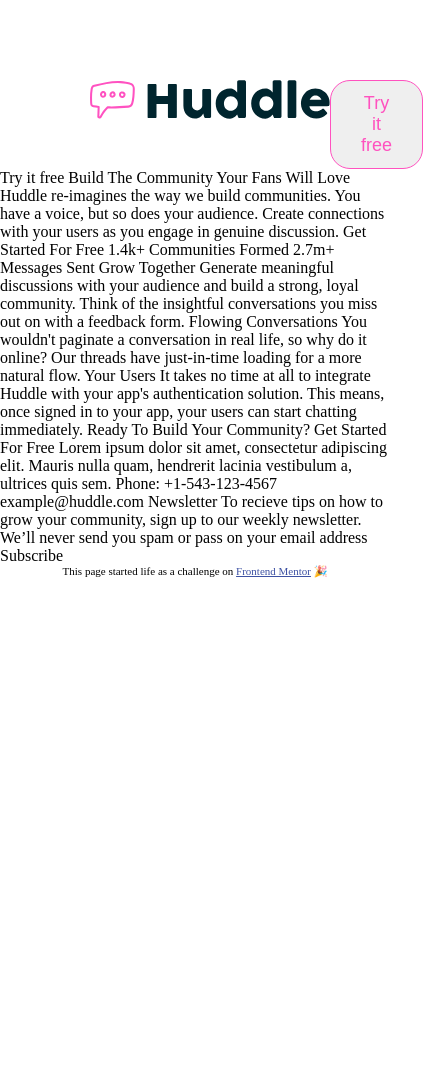
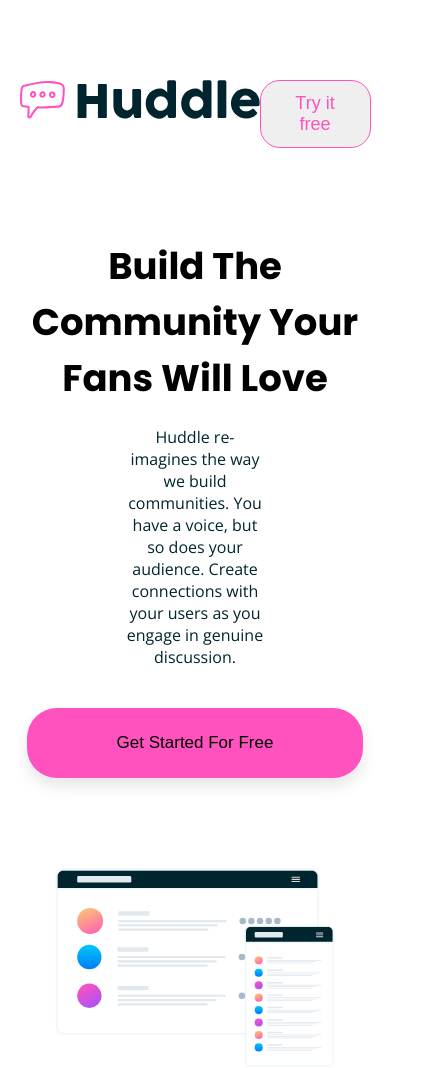
Before and after one commit to silashuereca/HuddleLandingPage, a plain HTML site: page index.html in a window 390 px wide. Shown: the whole page, 423 px wide, since content can reach past the window. Before the commit the page ends 844 px from the top, so only its background shows below. Drawn offline with nearby package versions, Linux system fonts and the light colour scheme.

Commit message:
add demo image and responsive width

```diff
--- a/index.html
+++ b/index.html
@@ -24,11 +24,31 @@
             <button>Try it free</button>
         </div>
     </div>
-  Try it free
 
-  Build The Community Your Fans Will Love
+    <!-- Intro -->
+    <div id="intro-container">
+      <div><h1>Build The Community Your Fans Will Love</h1></div>
+      <div id="intro-text">
+        <p>Huddle re-imagines the way we build communities. You have a voice, but so does
+            your audience. Create connections with your users as you engage in genuine discussion.
+        </p>
+      </div>
+      <div id="get-started-button-container">
+        <button>Get Started For Free</button>
+      </div>
+    </div>
 
-  Huddle re-imagines the way we build communities. You have a voice, but so does
+    <!-- Demo image of software -->
+    <div id="demo-image-container">
+      <img src="huddle-landing-page-251784-master/images/screen-mockups.svg" alt="demo" />
+    </div>
+  <footer>
+
+  </footer>
+</body>
+</html>
+
+<!-- Huddle re-imagines the way we build communities. You have a voice, but so does
   your audience. Create connections with your users as you engage in genuine discussion.
 
   Get Started For Free
@@ -64,12 +84,4 @@
   To recieve tips on how to grow your community, sign up to our weekly newsletter. We’ll never
   send you spam or pass on your email address
 
-  Subscribe
-
-  <footer>
-    <p class="attribution">
-      This page started life as a challenge on <a href="https://www.frontendmentor.io?ref=challenge" target="_blank">Frontend Mentor</a> 🎉
-    </p>
-  </footer>
-</body>
-</html>
+  Subscribe -->
--- a/main.css
+++ b/main.css
@@ -1,28 +1,38 @@
+/* Font families */
+@import url('https://fonts.googleapis.com/css?family=Poppins:400,700&display=swap');
+@import url('https://fonts.googleapis.com/css?family=Open+Sans:400,600,700&display=swap');
+
 /* my css default starter code */
 body {
     margin: 0;
     padding: 0
 }
 
-h1, h2, h3, h4, h5, h6, p {
+h1, h2, h3, h4, h5, h6{
     margin: 0;
     padding: 0;
+    font-family: 'Poppins', sans-serif;
+    font-weight: 700;
+}
+
+p {
+    margin: 0;
+    padding: 0;
+    font-family: 'Open Sans', sans-serif;
+    color: hsl(192, 100%, 9%);
 }
 
 /* logo and try it button content */
 
 #logo-try-container {
     display: flex;
+    margin: auto;
     margin-top: 80px;
+    width: 90%;
 }
 
 #try-it-button {
     margin-left: auto;
-    margin-right: 90px;
-}
-
-#logo-container {
-    margin-left: 90px;
 }
 
 #try-it-button button {
@@ -34,3 +44,58 @@ h1, h2, h3, h4, h5, h6, p {
     cursor: pointer;
     outline: none;
 }
+
+/* intro to project landing page  */
+
+#intro-container {
+    width: 90%;
+    margin: auto;
+    margin-top: 90px;
+    text-align: center;
+}
+
+#intro-container h1 {
+    font-size: 37px;
+}
+
+#intro-text {
+    width: 40%;
+    margin: auto;
+}
+
+#intro-text p {
+    margin-top: 20px;
+}
+
+#get-started-button-container {
+    margin-top: 40px;
+}
+
+#get-started-button-container button {
+    padding: 25px 90px;
+    border: none;
+    border-radius: 30px;
+    font-size: 17px;
+    background-color: hsl(322, 100%, 66%);
+    cursor: pointer;
+    box-shadow: 0px 8px 15px rgba(0, 0, 0, 0.1);
+    transition: 0.5s ease;
+}
+
+#get-started-button-container button:hover {
+    opacity: 0.9;
+}
+
+/* demo image sketch */
+#demo-image-container {
+    width: 90%;
+    margin: auto;
+    margin-top: 90px;
+}
+
+#demo-image-container img {
+   display: block;
+   margin-left: auto;
+   margin-right: auto;
+   width: 80%;
+}
```
